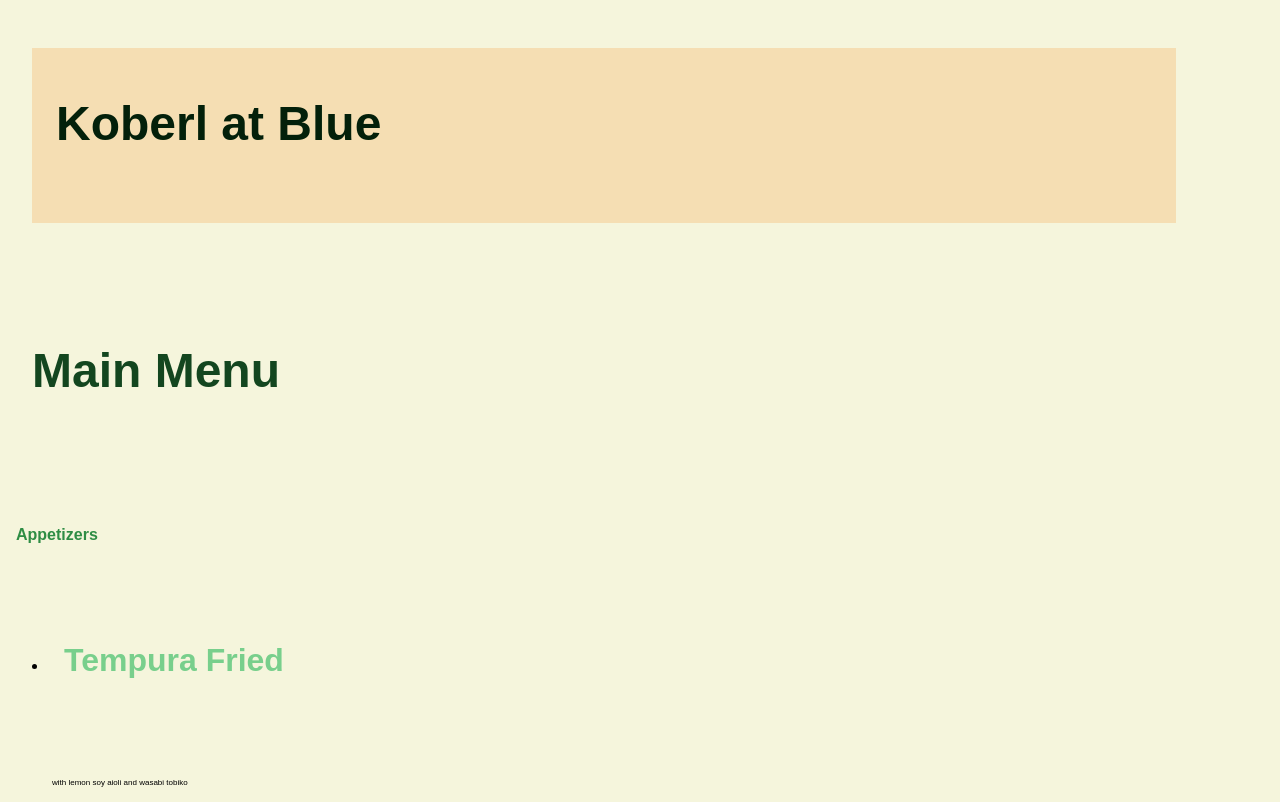
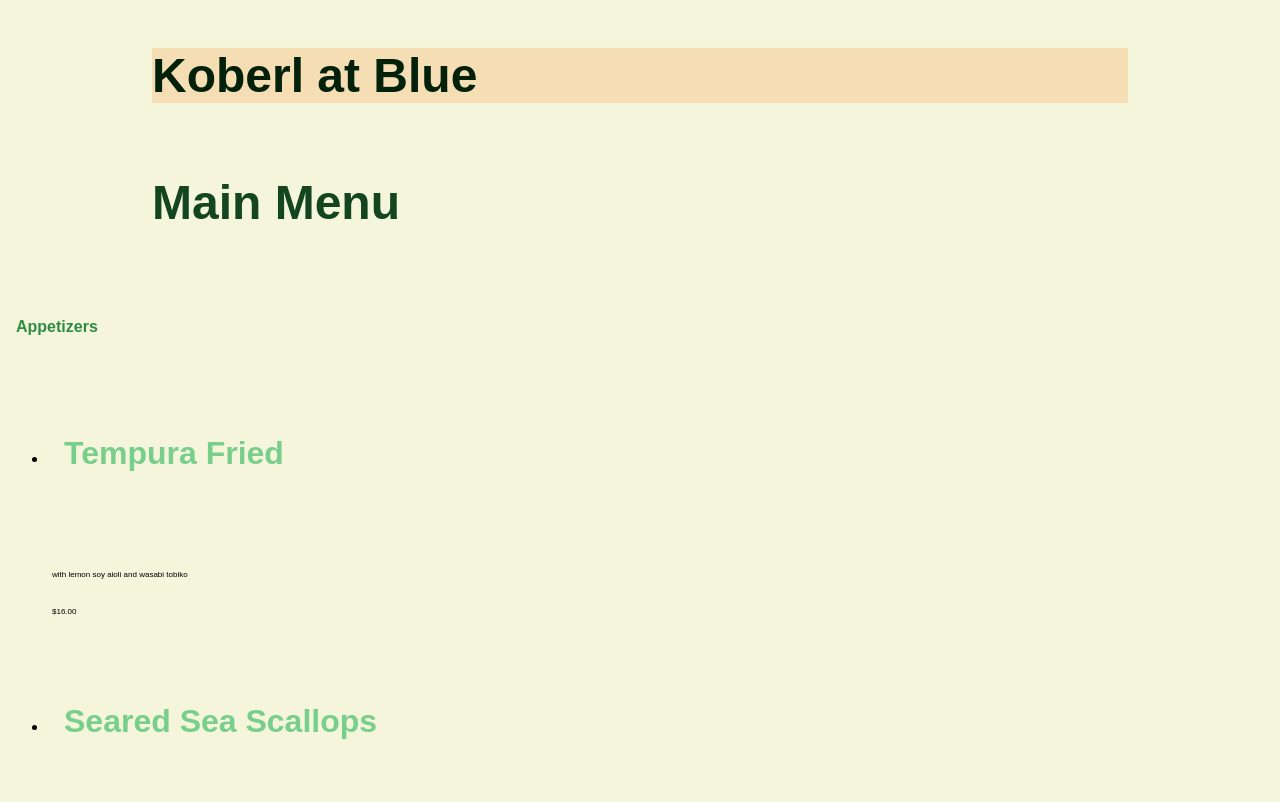
Before and after one commit to chsaunde/chsaunde.github.io, a plain HTML site: page grc338/restaurantmenucss/index.html in a window 1280 px wide. Shown: the top 802 px of the page. Drawn offline with Linux system fonts and the light colour scheme.

Commit message:
Update style.css

```diff
--- a/grc338/restaurantmenucss/style.css
+++ b/grc338/restaurantmenucss/style.css
@@ -4,17 +4,16 @@ body{
 
 }
 h1{
-    margin: 1em 2em 1.5em 0.5em;
+    margin: 1em 3em 1.5em 3em;
     color:rgb(3, 32, 10);
     font-size: 3em;
     background-color: wheat;
-    padding: 1em 2em 1.5em 0.5em;
     font-family: sans-serif;
 }
 h2{
+    margin: 1em 3em 1.5em 3em;
     color:rgb(19, 70, 31);
     font-size: 3em;
-    padding: 1em 2em 1.5em 0.5em;
     font-family: sans-serif;
 }
 h3{
@@ -35,3 +34,4 @@ p{
     padding: 1em 2em 1.5em 0.5em;
     font-family: sans-serif;
 }
+}
```
